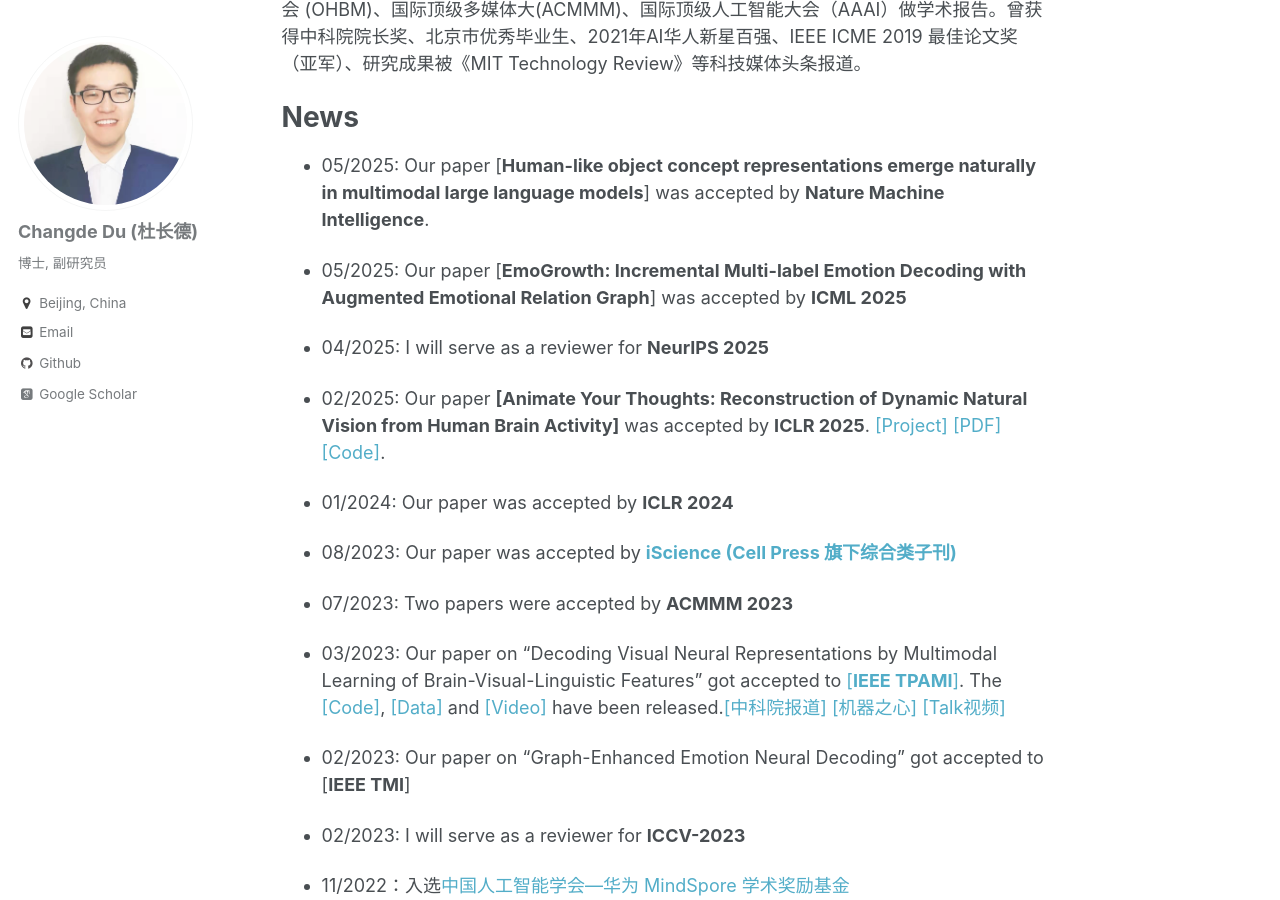
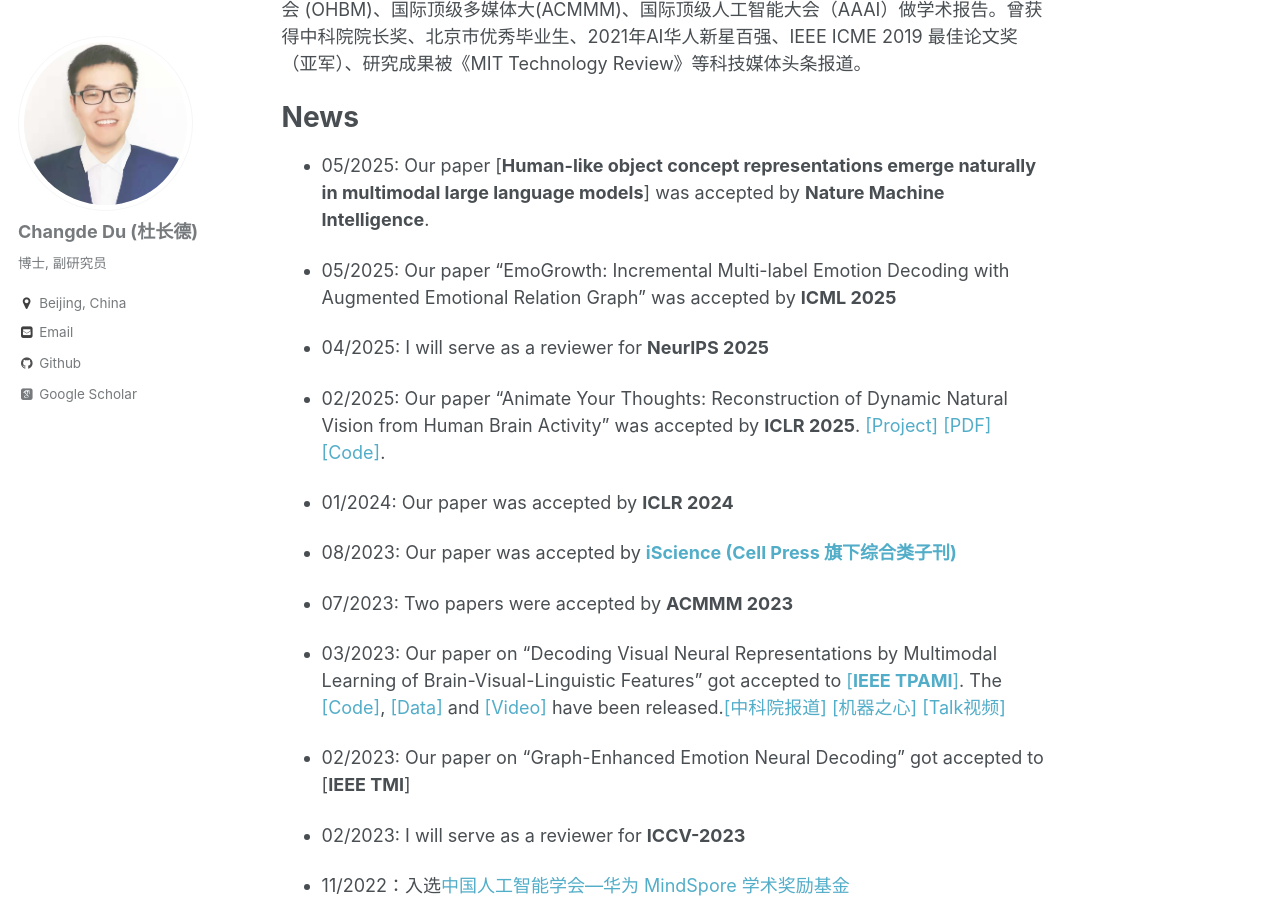
Before and after one commit to ChangdeDu/changdedu.github.io, a Jekyll site: the page built from _pages/about.md, in a window 1280 px wide and 900 px high, scrolled down 380 px. Built offline with Jekyll 4.4.1, drawn with Linux system fonts in a browser that asks for light colours; some web fonts are replaced.

```diff
--- a/_pages/about.md
+++ b/_pages/about.md
@@ -15,11 +15,11 @@ redirect_from:
 
 - 05/2025: Our paper [**Human-like object concept representations emerge naturally in multimodal large language models**] was accepted by **Nature Machine Intelligence**.
 
-- 05/2025: Our paper [**EmoGrowth: Incremental Multi-label Emotion Decoding with Augmented Emotional Relation Graph**] was accepted by **ICML 2025**
+- 05/2025: Our paper "EmoGrowth: Incremental Multi-label Emotion Decoding with Augmented Emotional Relation Graph" was accepted by **ICML 2025**
 
 - 04/2025: I will serve as a reviewer for **NeurIPS 2025**
 
-- 02/2025: Our paper **[Animate Your Thoughts: Reconstruction of Dynamic Natural Vision from Human Brain Activity]** was accepted by **ICLR 2025**. [[Project]](https://mind-animator-design.github.io/) [[PDF]](https://openreview.net/pdf?id=BpfsxFqhGa) [[Code]](https://github.com/ReedOnePeck/Mind-Animator).
+- 02/2025: Our paper "Animate Your Thoughts: Reconstruction of Dynamic Natural Vision from Human Brain Activity" was accepted by **ICLR 2025**. [[Project]](https://mind-animator-design.github.io/) [[PDF]](https://openreview.net/pdf?id=BpfsxFqhGa) [[Code]](https://github.com/ReedOnePeck/Mind-Animator).
 
 - 01/2024: Our paper was accepted by **ICLR 2024**
 
```
